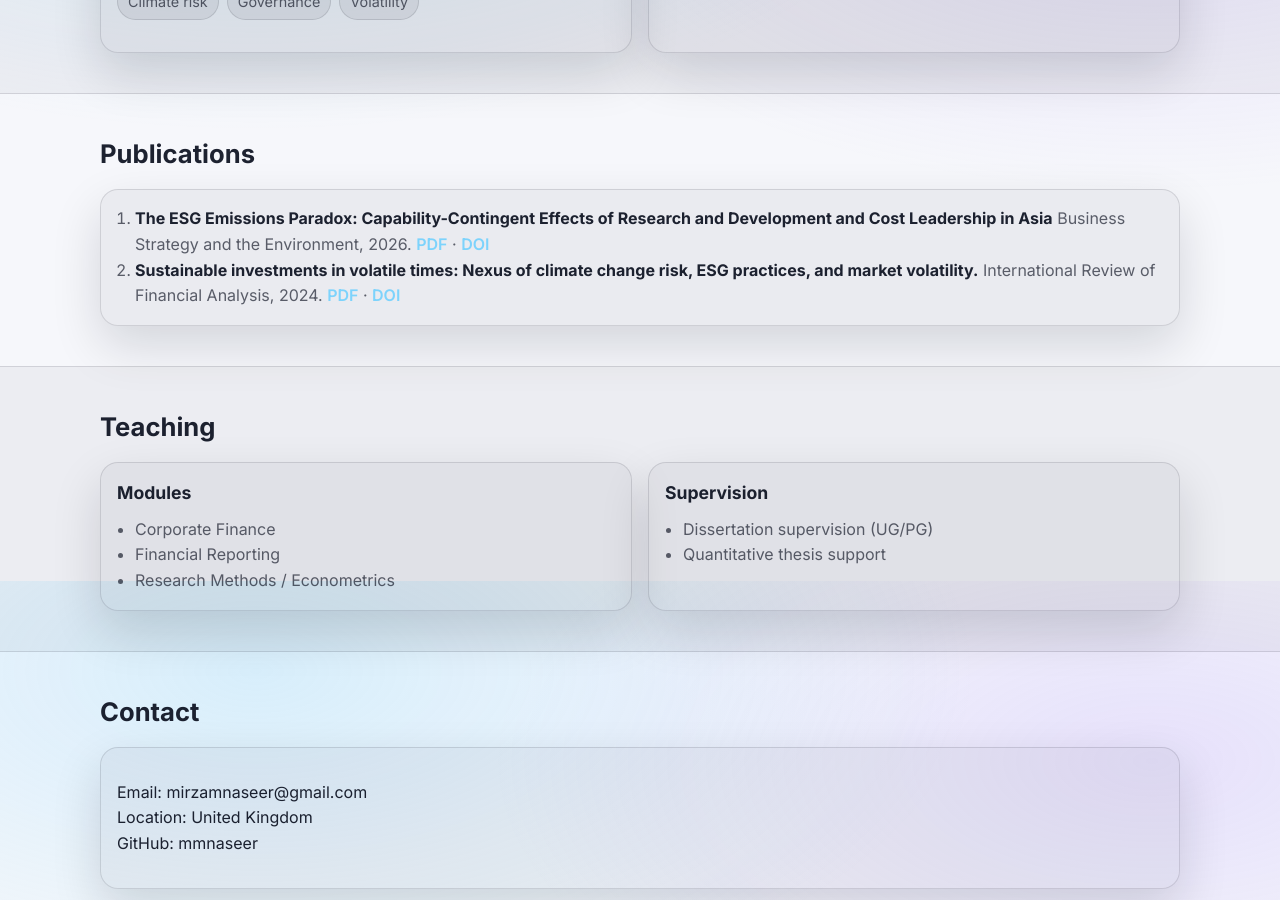
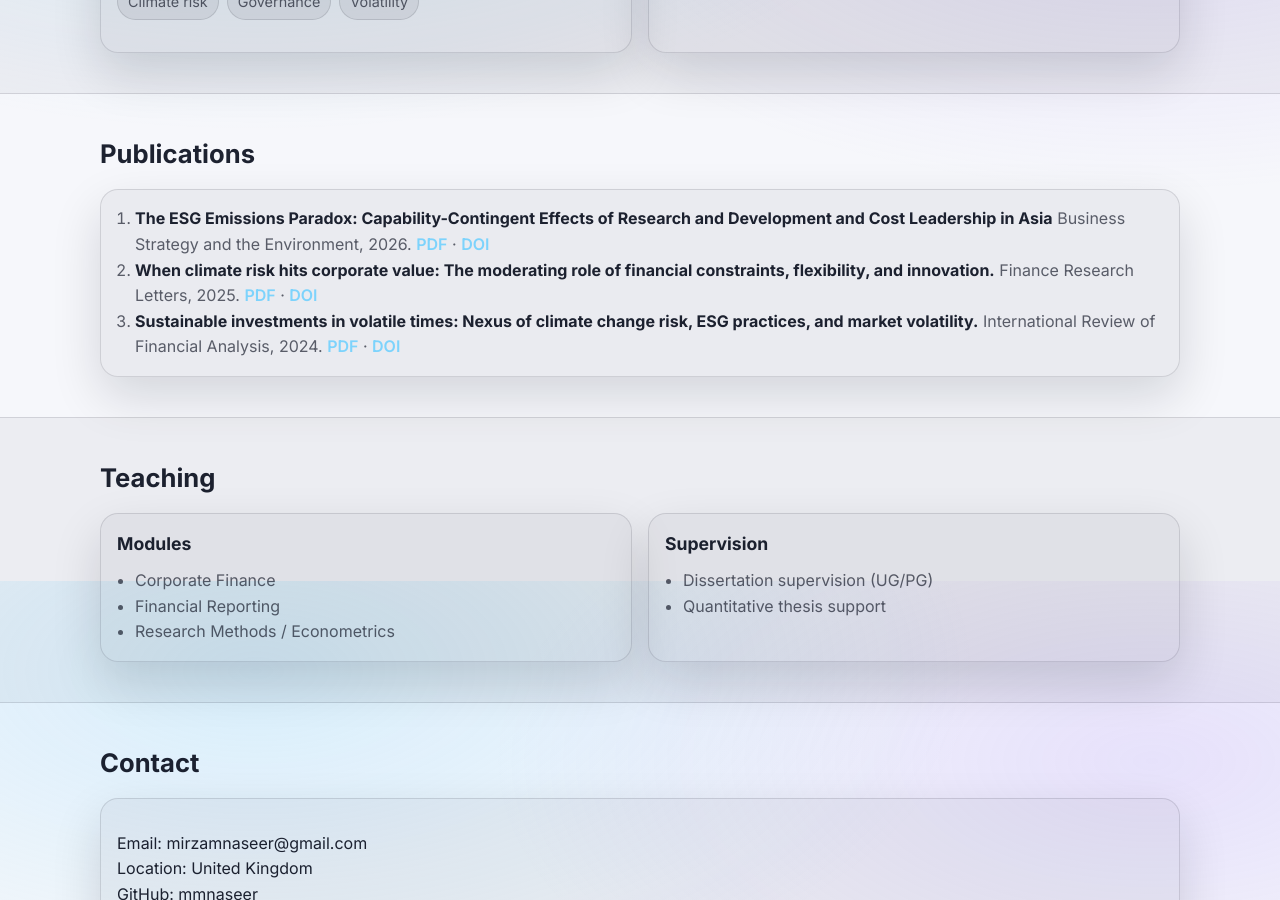
Before and after one commit to mmnaseer/mmnaseer.github.io, a Jekyll site: the page index.html, which Jekyll copies as it is, in a window 1280 px wide and 900 px high, scrolled down 1219 px. Built offline with Jekyll 4.4.1, drawn with Linux system fonts in a browser that asks for light colours.

Commit message:
Update index.html

```diff
--- a/index.html
+++ b/index.html
@@ -145,12 +145,19 @@
               </span>
             </li>
             <li>
+              <strong>When climate risk hits corporate value: The moderating role of financial constraints, flexibility, and innovation.</strong> Finance Research Letters, 2025.
+              <span class="pub-links">
+                <a href="papers/FRL.pdf">PDF</a> · <a href="https://doi.org/10.1016/j.irfa.2024.103492">DOI</a>
+              </span>
+            </li>
+            <li>
               <strong>Sustainable investments in volatile times: Nexus of climate change risk, ESG
 practices, and market volatility.</strong> International Review of Financial Analysis, 2024.
               <span class="pub-links">
                 <a href="papers/IRFA.pdf">PDF</a> · <a href="https://doi.org/10.1016/j.irfa.2024.103492">DOI</a>
               </span>
             </li>
+             </li>
           </ol>
         </div>
       </div>
```
